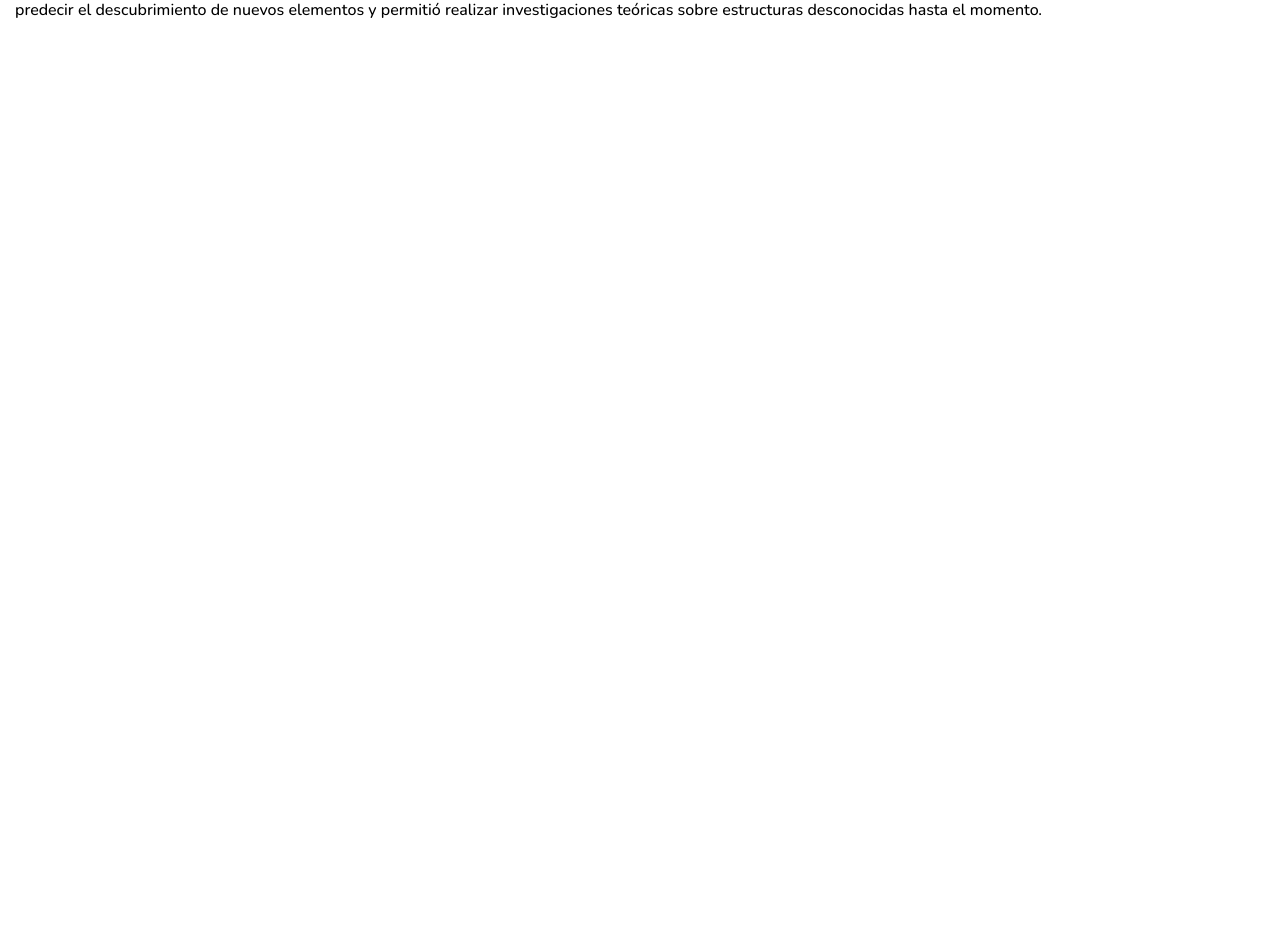
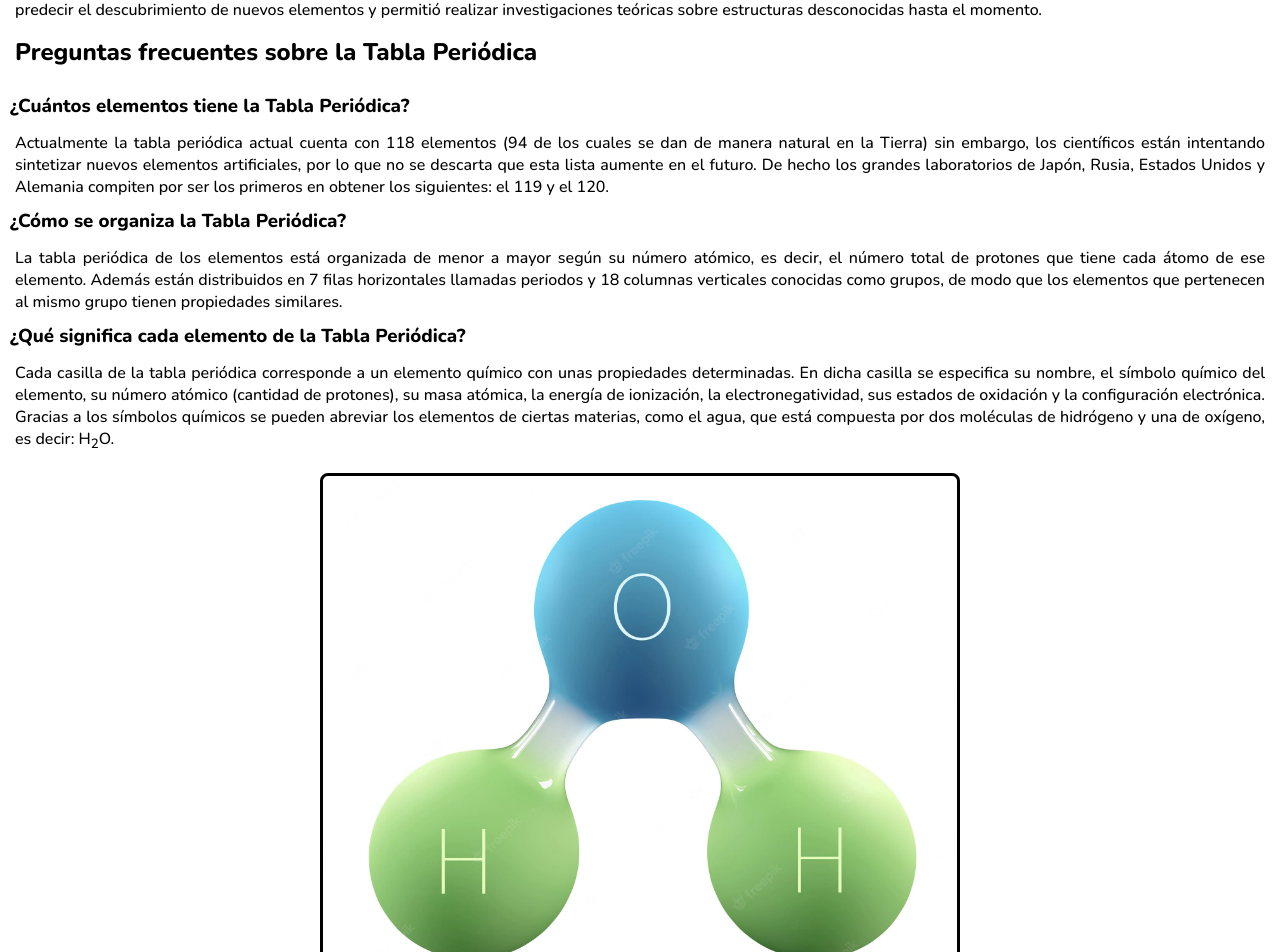
Before and after one commit to Amjel2022/tp2, a React (Create React App) app: page /introduccion in a window 1280 px wide. Shown: the part 1538-2490 px from the top of the page. Before the commit the page ends 1559 px from the top, so only its background shows below. Built offline with nearby package versions, Linux system fonts and the light colour scheme.

Commit message:
pagina introduccion completa

```diff
--- a/src/paginas/Introduccion.js
+++ b/src/paginas/Introduccion.js
@@ -1,6 +1,7 @@
 import React from "react";
 import "../styles/Introduccion.css";
 import tabladescargar from "../img-paginas/tabladescargar.png";
+import formulagua from "../img-paginas/formulagua.png";
 
 export default function Introduccion () {
     return (
@@ -16,6 +17,32 @@ export default function Introduccion () {
             <p className="parrafo">
             La tabla periódica es un cuadro que presenta todos los elementos químicos que existen ordenados según sus propiedades físicas. Fue diseñada por el químico ruso Dmitri Mendeléiev en 1869 y es considerado por muchos como el descubrimiento más importante de la química. Y es que esta compleja ordenación de los elementos permitió predecir el descubrimiento de nuevos elementos y permitió realizar investigaciones teóricas sobre estructuras desconocidas hasta el momento.
             </p>
+
+            <h2 className="subtituloIntro">
+            Preguntas frecuentes sobre la Tabla Periódica
+            </h2>
+
+            <h3 className="subtituloIntro2">
+            ¿Cuántos elementos tiene la Tabla Periódica?
+            </h3>
+            <p className="parrafo">
+            Actualmente la tabla periódica actual cuenta con 118 elementos (94 de los cuales se dan de manera natural en la Tierra) sin embargo, los científicos están intentando sintetizar nuevos elementos artificiales, por lo que no se descarta que esta lista aumente en el futuro. De hecho los grandes laboratorios de Japón, Rusia, Estados Unidos y Alemania compiten por ser los primeros en obtener los siguientes: el 119 y el 120.
+            </p>
+
+            <h3 className="subtituloIntro2">
+            ¿Cómo se organiza la Tabla Periódica?
+            </h3>
+            <p className="parrafo">
+            La tabla periódica de los elementos está organizada de menor a mayor según su número atómico, es decir, el número total de protones que tiene cada átomo de ese elemento. Además están distribuidos en 7 filas horizontales llamadas periodos y 18 columnas verticales conocidas como grupos, de modo que los elementos que pertenecen al mismo grupo tienen propiedades similares.
+            </p>
+
+            <h3 className="subtituloIntro2">
+            ¿Qué significa cada elemento de la Tabla Periódica?
+            </h3>
+            <p className="parrafo">
+            Cada casilla de la tabla periódica corresponde a un elemento químico con unas propiedades determinadas. En dicha casilla se especifica su nombre, el símbolo químico del elemento, su número atómico (cantidad de protones), su masa atómica, la energía de ionización, la electronegatividad, sus estados de oxidación y la configuración electrónica. Gracias a los símbolos químicos se pueden abreviar los elementos de ciertas materias, como el agua, que está compuesta por dos moléculas de hidrógeno y una de oxígeno, es decir: H<sub>2</sub>O.
+            </p>
+            <img src={ formulagua } alt="Formula del agua" className="img2" />
         </div>
     );
 }
--- a/src/styles/Introduccion.css
+++ b/src/styles/Introduccion.css
@@ -1,8 +1,6 @@
-
 
 .tituloIntro {
     padding-top: 40px;
-    padding: center center;
     display: flex;
     align-items: center;
 }
@@ -24,5 +22,29 @@
     margin: auto;
     margin-top: 20px;
     margin-bottom: 20px;
+}
 
+.img2 {
+    display: flex;
+    justify-content: center;
+    align-items: center;
+    text-align: center;
+    border: 3px solid black;
+    border-radius: 8px;
+    width: 50%;
+    margin: auto;
+    margin-top: 20px;
+    margin-bottom: 20px;
 }
+
+.subtituloIntro {
+    padding-top: 15px;
+    padding-bottom: 15px;
+    padding-left: 15px;
+}
+
+.subtituloIntro2 {
+    padding-top: 10px;
+    padding-bottom: 10px;
+    padding-left: 10px;
+}
```
Also changed, not shown: src/img-paginas/formulagua.png (added).
